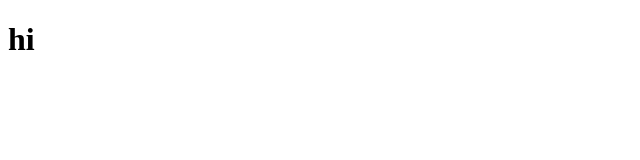
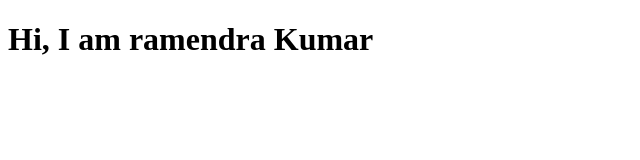
Before and after one commit to Ramendra1996/git-tutorial, a plain HTML site: page about.html in a window 1280 px wide. Shown: the whole page, without its empty margins (0-640 px from the left). Drawn offline with Linux system fonts and the light colour scheme.

Commit message:
final commit 1

```diff
--- a/about.html
+++ b/about.html
@@ -4,9 +4,9 @@
     <meta charset="UTF-8">
     <meta http-equiv="X-UA-Compatible" content="IE=edge">
     <meta name="viewport" content="width=device-width, initial-scale=1.0">
-    <title>Document</title>
+    <title>about page</title>
 </head>
 <body>
-     <h1>hi</h1>
+    <h1>Hi, I am ramendra Kumar</h1>
 </body>
 </html>
```
Also changed, not shown: index.html (+1 -0 lines).
